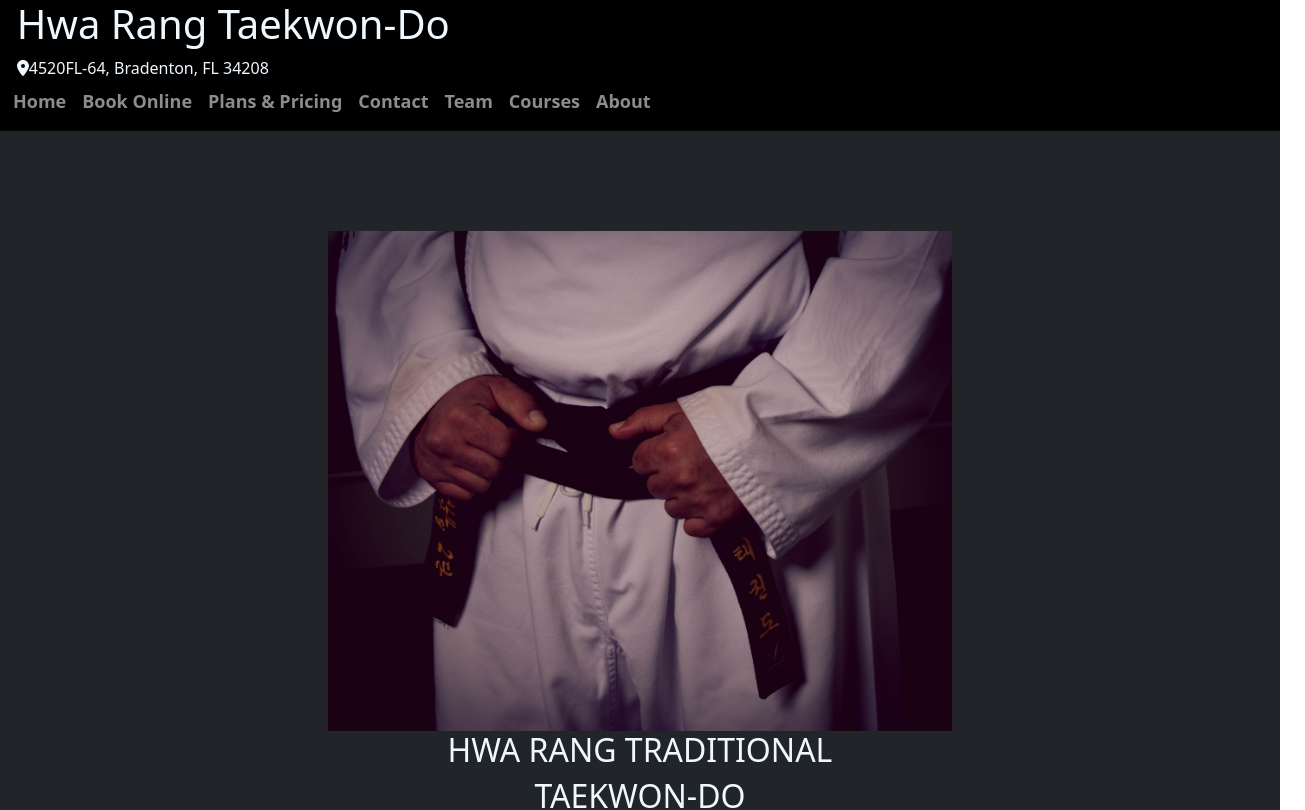
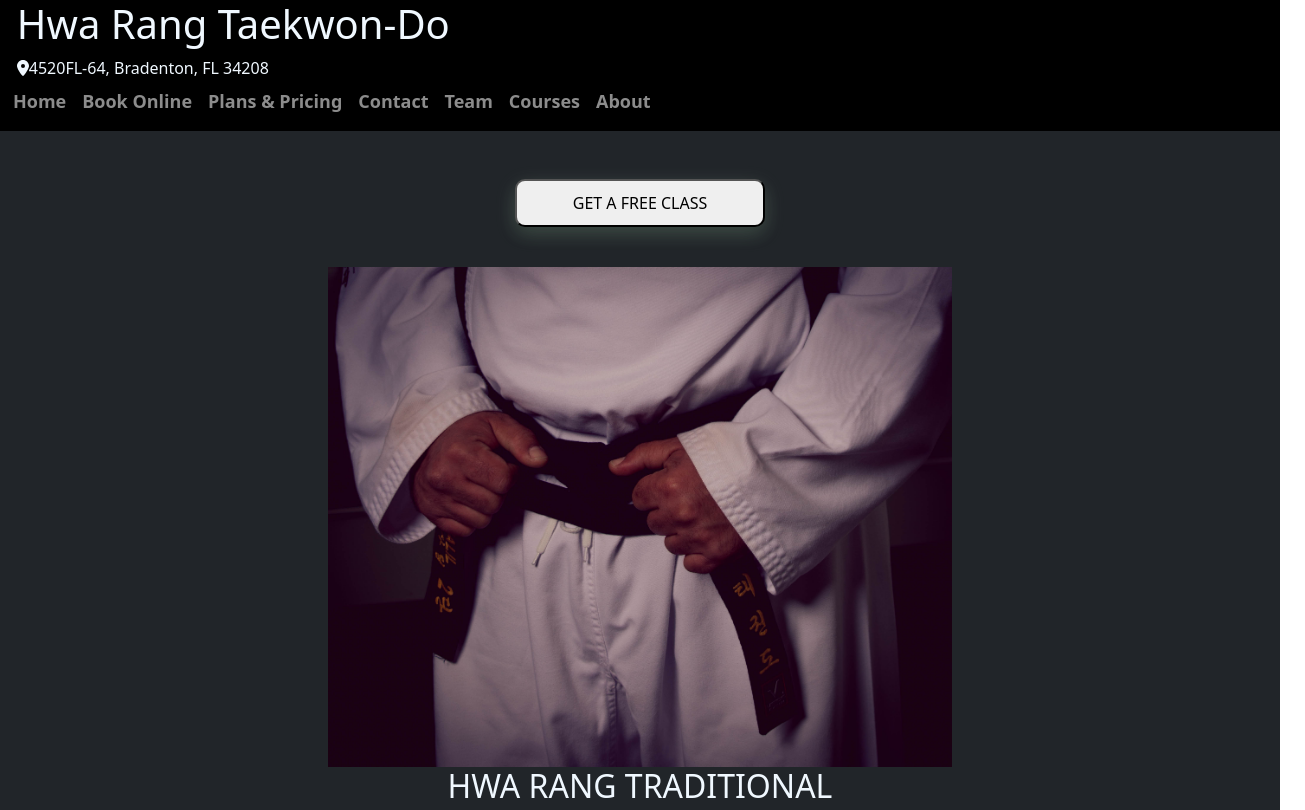
Before and after one commit to Naidiri1/taekwondo-website, a React (Create React App) app: page / in a window 1280 px wide. Shown: the top 810 px of the page, 1305 px wide, since content can reach past the window. Built offline with nearby package versions, Linux system fonts and the light colour scheme.

Commit message:
adding loading button, same text sliders, email format, button free class

```diff
--- a/public/index.html
+++ b/public/index.html
@@ -4,6 +4,7 @@
     <meta charset="utf-8" />
     <link rel="icon" href="%PUBLIC_URL%/favicon.ico" />
     <meta name="viewport" content="width=device-width, initial-scale=1" />
+
     <meta name="theme-color" content="#000000" />
     <meta
       name="description"
--- a/src/assets/json/sliderImgs.js
+++ b/src/assets/json/sliderImgs.js
@@ -1,25 +1,21 @@
-import belt from '../imgs/belt.jpg';
+import belt from "../imgs/belt.jpg";
 
 const sliderImgs = [
   {
     imgSrc: belt,
     alt: "taekwondo belt",
-        caption: "text for image 1"
   },
   {
     imgSrc: belt,
     alt: "taekwondo belt",
-        caption: "text for image 2"
   },
   {
     imgSrc: belt,
     alt: "taekwondo belt",
-        caption: "text for image 3"
   },
   {
     imgSrc: belt,
     alt: "taekwondo belt",
-        caption: "text for image 4"
   },
 ];
 
--- /dev/null
+++ b/src/components/Album/Album.js
@@ -0,0 +1,51 @@
+import React, { useState } from 'react';
+import belt from "../../assets/imgs/belt.jpg";
+const Album = () => {
+  const [displayedImages, setDisplayedImages] = useState(3); // Initial number of displayed images
+  const album = [
+    { imgSrc: belt, alt: 'Image 1' },
+    { imgSrc: belt, alt: 'Image 1' },
+    { imgSrc: belt, alt: 'Image 1' },
+    { imgSrc: belt, alt: 'Image 1' },
+    { imgSrc: belt, alt: 'Image 1' },
+    { imgSrc: belt, alt: 'Image 1' },
+
+    // Add more images here
+  ];
+
+  const handleLoadMore = () => {
+    // Increase the number of displayed images by a certain amount
+    setDisplayedImages(prevCount => prevCount + 3); // Increase by 3, you can adjust the number as per your requirement
+  };
+
+  return (
+    <div>
+      <div className="album-container">
+        <div className="album-content">
+          <div className="album-imgs">
+            {album.slice(0, displayedImages).map((img, idx) => (
+              <AlbumTemplate key={idx} img={img.imgSrc} alt={img.alt} />
+            ))}
+          </div>
+          <div className="images--button">
+            {displayedImages < album.length && (
+              <button style={{ color: 'black' }} onClick={handleLoadMore}>
+                Load more images
+              </button>
+            )}
+          </div>
+        </div>
+      </div>
+    </div>
+  );
+};
+
+const AlbumTemplate = ({ img, alt }) => {
+  return (
+    <div className="mt-5  d-flex flex-wrap justify-content-center align-items-center" >
+  <img src={img} alt={alt} style={{height:"300px", width:"300px", padding:"10px"}}/>
+  </div>
+  );
+};
+
+export default Album;
--- /dev/null
+++ b/src/components/Album/albumTemplate.js
@@ -0,0 +1,9 @@
+
+
+// const AlbumTemplate = (props) => {
+//     return (
+//         <div className="mt-5  d-flex flex-wrap justify-content-center align-items-center" >
+//     <img  src={props.img} alt={props.alt} style={{height:"300px", width:"300px", padding:"10px"}}/>
+//     </div>
+// )};
+// export default AlbumTemplate;
--- a/src/components/Footer/Footer.js
+++ b/src/components/Footer/Footer.js
@@ -1,7 +1,11 @@
 import React from "react";
 import { Container } from "react-bootstrap";
 import { FontAwesomeIcon } from "@fortawesome/react-fontawesome";
-import { faLocationDot, faPhone } from "@fortawesome/free-solid-svg-icons";
+import {
+  faEnvelope,
+  faLocationDot,
+  faPhone,
+} from "@fortawesome/free-solid-svg-icons";
 import {
   faFacebookSquare,
   faInstagram,
@@ -10,20 +14,23 @@ import {
 
 const style = {
   color: "white",
-  marginLeft: "15px",
 };
 const bgBlack = {
   backgroundColor: "black",
 };
 
 const margingLeft = {
-  marginLeft: "55px",
+  marginLeft: "35px",
+};
+
+const mLeft = {
+  marginLeft: "30px",
 };
 
 function Footer() {
   return (
-    <footer className="text-center ">
-      <Container style={bgBlack} className="pt-5 pb-5 text-align-center">
+    <footer className="text-center  ">
+      <Container style={bgBlack} className="px-4 pt-5 pb-5 ">
         <a
           href="https://www.google.com/maps/place/Hwa+Rang+Traditional+TaeKwon-Do+Center,+4520+FL-64,+Bradenton,+FL+34208/@27.4965506,-82.5054414,17z/data=!4m9!1m2!2m1!1staekwondo+near+Bradenton,+FL!3m5!1s0x88c33cf2f6f408bb:0x4c5d649f8601b722!8m2!3d27.4965506!4d-82.5054414!16s%2Fg%2F1ptwq4k9z?source=g.page.m.ad._"
           style={style}
@@ -35,20 +42,26 @@ function Footer() {
           <FontAwesomeIcon icon={faPhone} size="lg" style={margingLeft} />
           941-202-2306
         </a>
-        <a href="https://www.facebook.com/traditionaTaekwondobradenton?mibextid=LQQJ4d" style={{marginLeft:"30px"}}>
-          <FontAwesomeIcon
-            icon={faFacebookSquare}
-            size="lg"
-
-          />
+        <a
+          href="https://www.facebook.com/traditionaTaekwondobradenton?mibextid=LQQJ4d"
+          style={mLeft}
+        >
+          <FontAwesomeIcon icon={faFacebookSquare} size="lg" />
         </a>
 
-        <a href="https://www.instagram.com/hwarangtaekwondo/" style={{marginLeft:"30px"}}>
+        <a href="https://www.instagram.com/hwarangtaekwondo/" style={mLeft}>
           <FontAwesomeIcon icon={faInstagram} size="lg" />
         </a>
 
-        <a href="https://youtube.com/@hwarangtraditionaltaekwon-5947" style={{marginLeft:"30px"}}>
+        <a
+          href="https://youtube.com/@hwarangtraditionaltaekwon-5947"
+          style={mLeft}
+        >
           <FontAwesomeIcon icon={faYoutube} size="lg" />
+        </a>
+        <a href="mailto:taekwondobradenton@gmail.com" style={style}>
+          <FontAwesomeIcon icon={faEnvelope} size="lg" style={mLeft} />
+          taekwondobradenton@gmail.com
         </a>
       </Container>
     </footer>
--- a/src/components/Main/index.js
+++ b/src/components/Main/index.js
@@ -8,9 +8,10 @@ import NavBar from "../NavBar";
 import AboutTaekwondo from "../AboutTaekwondo";
 import "./style.css";
 import cards from "./cards";
-
 // Import sliderImgs array of objects from sliderImg.js
 import sliderImgs from "../../assets/json/sliderImgs";
+// import AlbumTemplate from "../Album/albumTemplate";
+import Album from "../Album/Album";
 
 const settings = {
   dots: true,
@@ -21,16 +22,15 @@ const settings = {
   objectFit: "cover",
   autoplay: true,
   autoplaySpeed: 2000,
+  overflow: "hidden",
 };
 const style = {
-  maxWidth: "100%",
-  margin: "0 auto",
+  overflow: "hidden",
   textAlign: "center",
 };
 const bgGray = {
   backgroundColor: "#212529",
 };
-
 const Main = () => {
   return (
     <div>
@@ -39,19 +39,13 @@ const Main = () => {
       </div>
       <div style={bgGray}>
         <div>
-          <div className="d-flex justify-content-center align-items-center">
-            <img
-              src={belt}
-              alt="logo"
-              className="img-fluid"
-              style={{
-                maxHeight: "500px",
-                marginTop: "100px",
-                justifyContent: "center",
-                alignContent: "center",
-                objectFit: "cover",
-              }}
-            />
+          <div className="pt-5 d-flex align-items-center justify-content-center">
+            <button className="button ">
+              <span> GET A FREE CLASS </span>
+            </button>
+          </div>
+          <div className=" d-flex justify-content-center align-items-center">
+            <img className=" img-fluid main-img" src={belt} alt="logo" />
           </div>
           <div className="d-flex justify-content-center align-items-center text-center">
             <div>
@@ -62,7 +56,6 @@ const Main = () => {
                 Taekwondo, Tae Kwon Do or Taekwon-Do /ˌtaɪkwɒnˈdoʊ,
                 ˌtaɪˈkwɒndoʊ,
               </p>
-
               <p>
                 is a Korean martial arts involving punching and kicking
                 techniques,
@@ -81,7 +74,7 @@ const Main = () => {
                   key={idx}
                   srcImg={img.imgSrc}
                   alt={img.alt}
-                  caption={img.caption}
+                  caption="same text imgs"
                 />
               ))}
             </Slider>
@@ -99,8 +92,11 @@ const Main = () => {
               />
             ))}
           </div>
+          <div className="album-imgs" >
+         {Album()}
         </div>
       </div>
+    </div>
     </div>
   );
 };
--- a/src/components/Main/style.css
+++ b/src/components/Main/style.css
@@ -1,17 +1,76 @@
 .text--overlay {
   transform: translate(0, -400%);
 }
-
-
 
 .card--container {
   display: flex;
   flex-direction: row;
   flex-wrap: wrap;
   justify-content: center;
-
 }
 
-.card--description{
+.card--description {
   text-align: center;
 }
+.button {
+  transition-duration: 0.4s;
+  box-shadow: 0 8px 16px 0 rgba(33, 75, 45, 0.2),
+    0 6px 20px 0 rgba(222, 241, 221, 0.19);
+  width: 250px;
+  padding: 10px;
+  border-radius: 10px;
+}
+
+.button:hover {
+  background-color: #73c95d;
+}
+.button span {
+  cursor: pointer;
+  display: inline-block;
+  position: relative;
+  transition: 0.5s;
+  color: black !important;
+}
+
+.button span:after {
+  content: "\00bb";
+  position: absolute;
+  opacity: 0;
+  top: 0;
+  right: -20px;
+  transition: 0.5s;
+}
+
+.button:hover span {
+  padding-right: 25px;
+}
+
+.button:hover span:after {
+  opacity: 1;
+  right: 0;
+}
+
+.main-img {
+  max-height: 500px;
+  margin-top: 40px;
+  justify-content: center;
+  align-items: center;
+  object-fit: cover;
+}
+
+.album-imgs {
+  display: flex;
+  flex-direction: row;
+  flex-wrap: wrap;
+  justify-content: center;
+  max-width: 100%;
+  width: 100%;
+}
+.images--button {
+  align-items: center;
+  justify-content: center;
+  display: flex;
+  align-content: center;
+  text-align: center;
+  padding: 10px;
+}
--- a/src/index.css
+++ b/src/index.css
@@ -1,5 +1,7 @@
 body {
+
   margin: 0;
+  padding:0;
   font-family: -apple-system, BlinkMacSystemFont, 'Segoe UI', 'Roboto', 'Oxygen',
     'Ubuntu', 'Cantarell', 'Fira Sans', 'Droid Sans', 'Helvetica Neue',
     sans-serif;
```
Also changed, not shown: src/components/NavBar/index.js (+22 -17 lines), src/components/NavBar/style.css (+4 -4 lines). Lines whose indentation alone changed are shown as unchanged.
